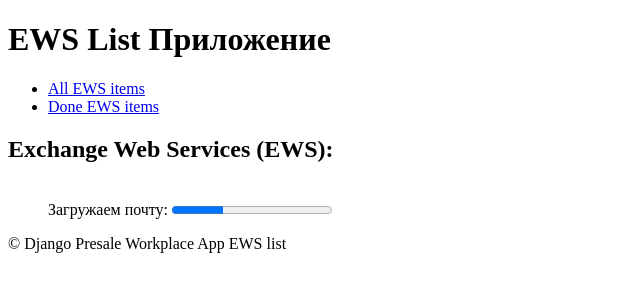
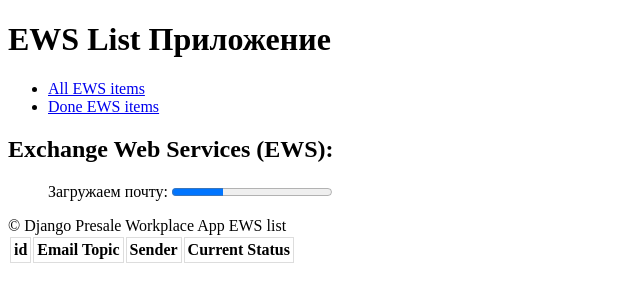
Before and after one commit to fletch4503/django-todo-project, a Django app: page /ews/ in a window 1280 px wide. Shown: the part 88-390 px from the top of the page, without its empty margins (0-640 px from the left). Run offline with Django 5.2, Linux system fonts and the light colour scheme; data that the repository does not hold is empty.

Commit message:
Add table view in ews and todo apps. issue - disappear links on detail view

```diff
--- a/todo_manager/ews_list/templates/ews_list/components/ews_items_list.html
+++ b/todo_manager/ews_list/templates/ews_list/components/ews_items_list.html
@@ -1,17 +1,44 @@
+ <style>
+    table {
+<!--      font-family: arial, sans-serif;-->
+<!--      border-collapse: collapse;-->
+      width: 100%;
+    }
+
+    td, th {
+      border: 1px solid #dddddd;
+      text-align: left;
+      padding: 3px;
+    }
+
+    tr:nth-child(even) {
+      background-color: #dddddd;
+    }
+  </style>
+  <table>
+  <tr>
+    <th>id</th>
+    <th>Email Topic</th>
+    <th>Sender</th>
+    <th>Current Status</th>
+  </tr>
   <ul>
     {% for ews_item in object_list %}
-      <li>
+      <tr>
+        <th> {{ews_item.pk}} </th>
         <a href="{% url 'ews_list:detail' pk=ews_item.pk %}">
-          {{ ews_item.email_title }}
+          <th> {{ ews_item.email_title }} </th>
+          <th> {{ ews_item.sender }} </th>
+          <th>
            {% if ews_item.done %}
             ✅
-          {% else %}
+           {% else %}
             ❌
-          {% endif %} <br />
-          {{ ews_item.sender }}
+           {% endif %}
+          </th>
         </a>
-      </li>
-    {% endfor %} <br />
+      </tr>
+    {% endfor %}
     <label for="file">Загружаем почту:</label>
     <progress id="file" value="32" max="100"> 32% </progress>
   </ul>
--- a/todo_manager/ews_list/urls.py
+++ b/todo_manager/ews_list/urls.py
@@ -1,4 +1,4 @@
-from django.urls import path
+from django.urls import path, re_path
 # from django.views.generic import TemplateView
 
 from . import views
@@ -7,7 +7,7 @@
 
 urlpatterns = [
     path("", views.EWSListIndexView.as_view(), name="index"),
-    path("about/", views.about, name="about"),
+    re_path(r'about', views.about, name="about"),
     path("<int:pk>/", views.EWSDetailView.as_view(), name="detail"),
     path("list/", views.EWSListView.as_view(), name="list"),
     path("done/", views.EWSListDoneView.as_view(), name="done"),
--- a/todo_manager/todo_list/models.py
+++ b/todo_manager/todo_list/models.py
@@ -3,7 +3,7 @@
 
 class ToDoItem(models.Model):
     class Meta:
-        ordering = ("id",)  # со знаком '-' - обратная сортировка
+        ordering = ("-id",)  # со знаком '-' - обратная сортировка
         verbose_name = "ToDo Item"
 
     title = models.CharField(max_length=250)
--- a/todo_manager/todo_list/urls.py
+++ b/todo_manager/todo_list/urls.py
@@ -1,4 +1,4 @@
-from django.urls import path
+from django.urls import path, re_path
 # from django.views.generic import TemplateView
 
 from . import views
@@ -7,7 +7,7 @@
 
 urlpatterns = [
     path("", views.ToDoListIndexView.as_view(), name="index"),
-    path("about/", views.about, name="about"),
+    re_path(r'about', views.about, name="about"),
     path("<int:pk>/", views.ToDoDetailView.as_view(), name="detail"),  # Детальный вид по элементу из списка
     path("list/", views.ToDoListView.as_view(), name="list"),  # Список всех дел
     path("done/", views.ToDoListDoneView.as_view(), name="done"),  # Сделанные дела
```
Also changed, not shown: todo_manager/todo_list/templates/todo_list/components/todo_items_list.html (+30 -3 lines).
